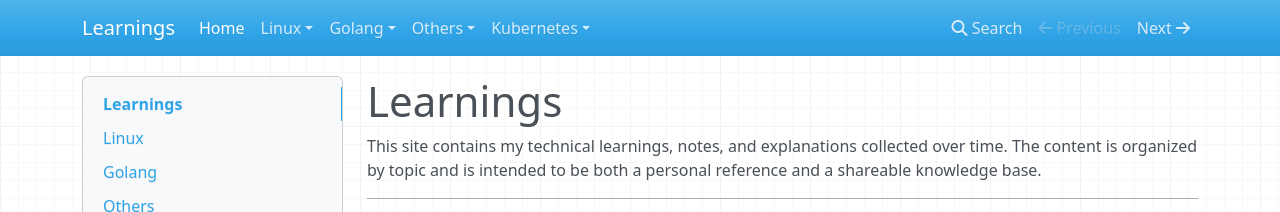
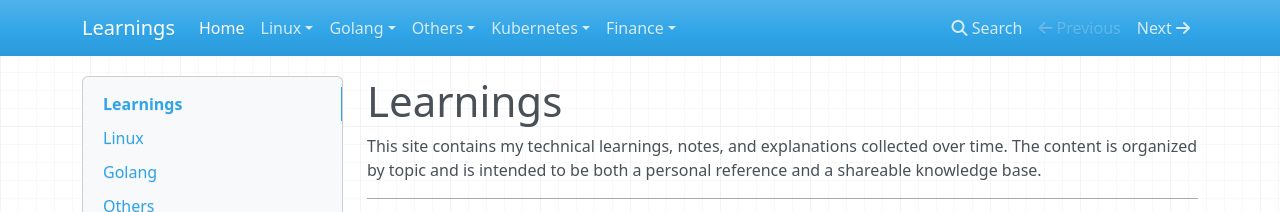
Before and after one commit to githubfordevops/Learnings, an MkDocs documentation site: the page built from docs/index.md, in a window 1280 px wide. Shown: the top 212 px of the page. Built offline with MkDocs 1.6.1, drawn with Linux system fonts in a browser that asks for light colours; nearby versions of some CDN libraries.

Commit message:
Add Finance section with 3R-Strategy documentation

```diff
--- a/mkdocs.yml
+++ b/mkdocs.yml
@@ -17,3 +17,6 @@
   - Kubernetes:
       - Documentation: k8s/k8sdocumentation.md
       - NSR: k8s/NSR.md
+
+  - Finance:
+      - 3R-Strategy: finance/3R_Trading_Framework.md
```
